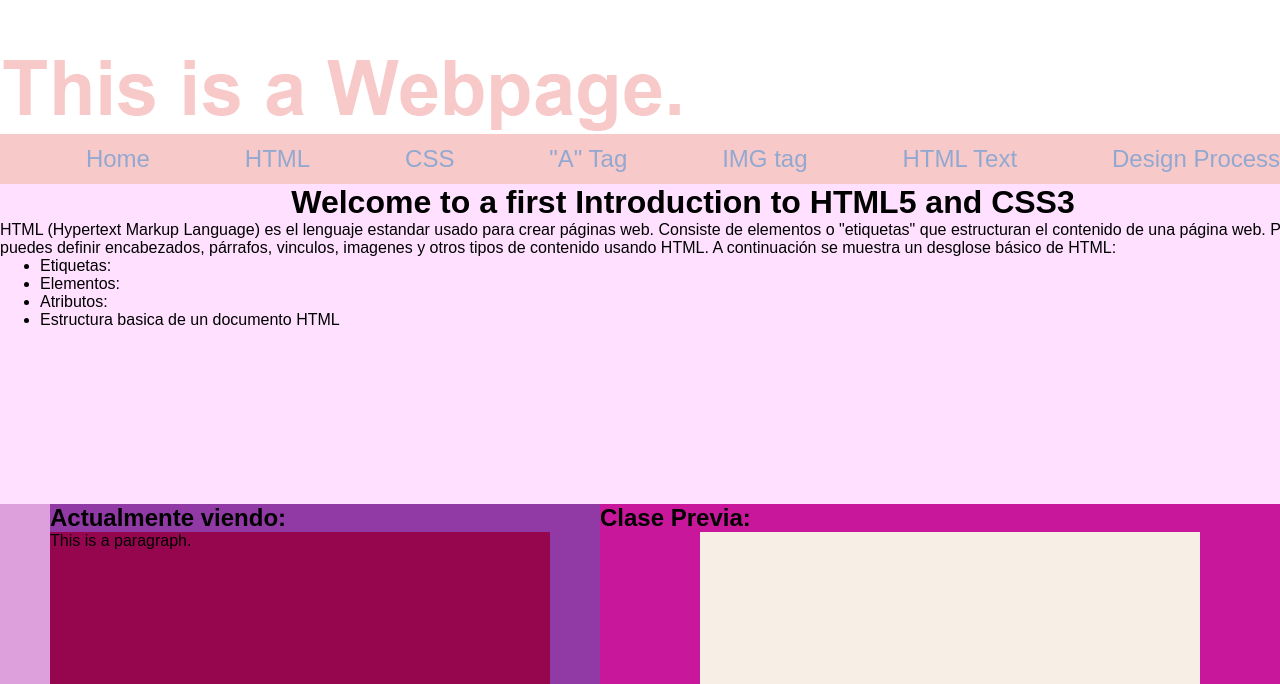
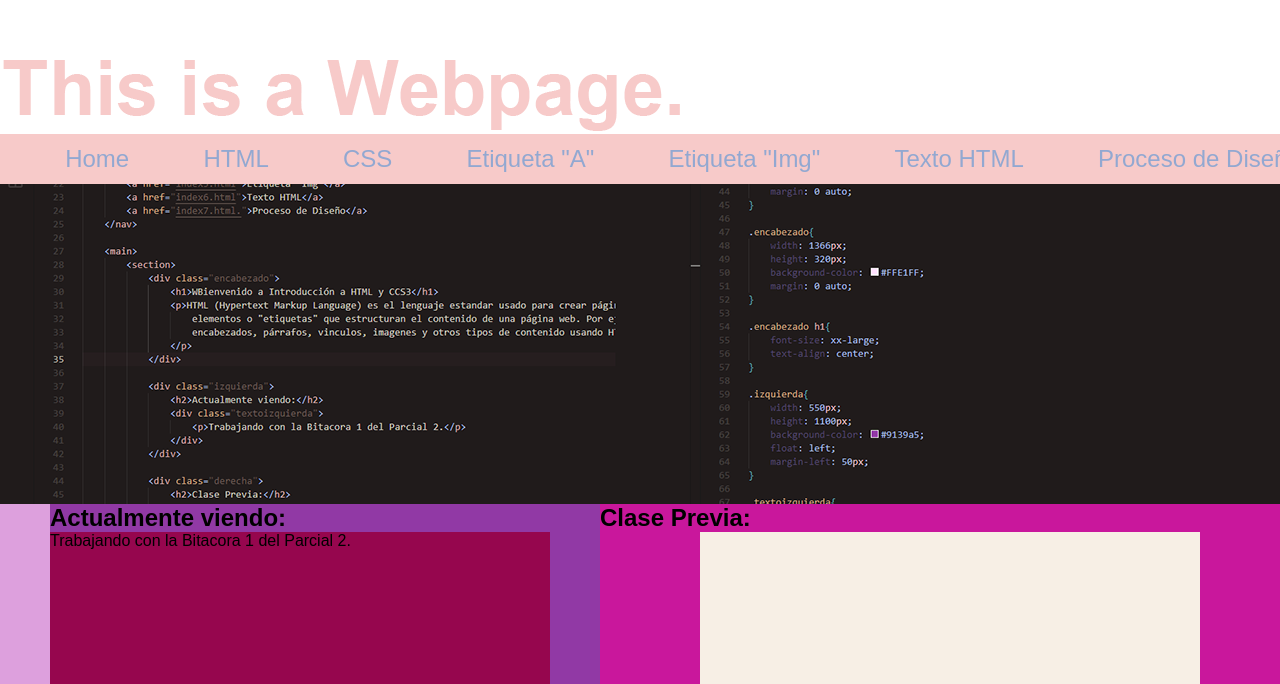
Before and after one commit to ariareypen/BitacoraUno, a plain HTML site: page index.html in a window 1280 px wide. Shown: the part 116-800 px from the top of the page. Drawn offline with Linux system fonts and the light colour scheme.

Commit message:
index.html

```diff
--- a/index.html
+++ b/index.html
@@ -6,7 +6,7 @@
     <meta name="viewport" content="width=device-width, initial-scale=1.0">
     <link rel="stylesheet" href="css/style.css">
 
-    <title>This is a Website</title>
+    <title>Welcome to the King of Iron Fist Tournament</title>
 </head>
 
 <body>
@@ -17,38 +17,28 @@
     <nav>
         <a href="index.html">Home</a>
         <a href="index2.html">HTML</a>
-        <a href="index3.html">CSS</a>
-        <a href="index4.html">"A" Tag</a>
-        <a href="">IMG tag</a>
-        <a href="">HTML Text</a>
-        <a href="">Design Process</a>
+        <a href="index3.html">CSS</a.>
+        <a href="index4.html">Etiqueta "A"</a>
+        <a href="index5.html">Etiqueta "Img"</a>
+        <a href="index6.html">Texto HTML</a>
+        <a href="index7.html.">Proceso de Diseño</a>
     </nav>
 
     <main>
         <section>
             <div class="encabezado">
-                <h1>Welcome to a first Introduction to HTML5 and CSS3</h1>
-                <p>HTML (Hypertext Markup Language) es el lenguaje estandar usado para crear páginas web. Consiste de
+                <!--<h1>Bienvenido a Introducción a HTML y CCS3</h1>-->
+                <img src="img/Codigo1.png" alt="Codigo de HTML5 y CSS3">
+                <!--<p>HTML (Hypertext Markup Language) es el lenguaje estandar usado para crear páginas web. Consiste de
                     elementos o "etiquetas" que estructuran el contenido de una página web. Por ejemplo, puedes definir
-                    encabezados, párrafos, vinculos, imagenes y otros tipos de contenido usando HTML.
-
-                    A continuación se muestra un desglose básico de HTML:
-
-                    <ul>
-                        <li>Etiquetas: </li>
-                        <li>Elementos:</li>
-                        <li>Atributos: </li>
-                        <li>Estructura basica de un documento HTML</li>
-                    </ul>
-
-                    <!--<img src="img/Estructura.png" alt="Esctructura basica de un documento HTML">-->
-                </p>
+                    encabezados, párrafos, vinculos, imagenes y otros tipos de contenido usando HTML.</p>
+                </p>-->
             </div>
 
             <div class="izquierda">
                 <h2>Actualmente viendo:</h2>
                 <div class="textoizquierda">
-                    <p>This is a paragraph.</p>
+                    <p>Trabajando con la Bitacora 1 del Parcial 2.</p>
                 </div>
             </div>
 
@@ -58,11 +48,11 @@
                     <p></p>
 
                 </div>
-                <img src="img/image.png" alt="This is an image">
+                <!--<img src="img/image.png" alt="This is an image">-->
             </div>
 
-            <div class="footer">
-                <h2>This is a subject within the footer.</h2>
+            <<div class="footer">
+                <h2>Introducción a HTML 5 y CSS3</h2>
                 <div class="textofooter">
                     <p>This is a paragraph within the footer.</p>
                 </div>
```
